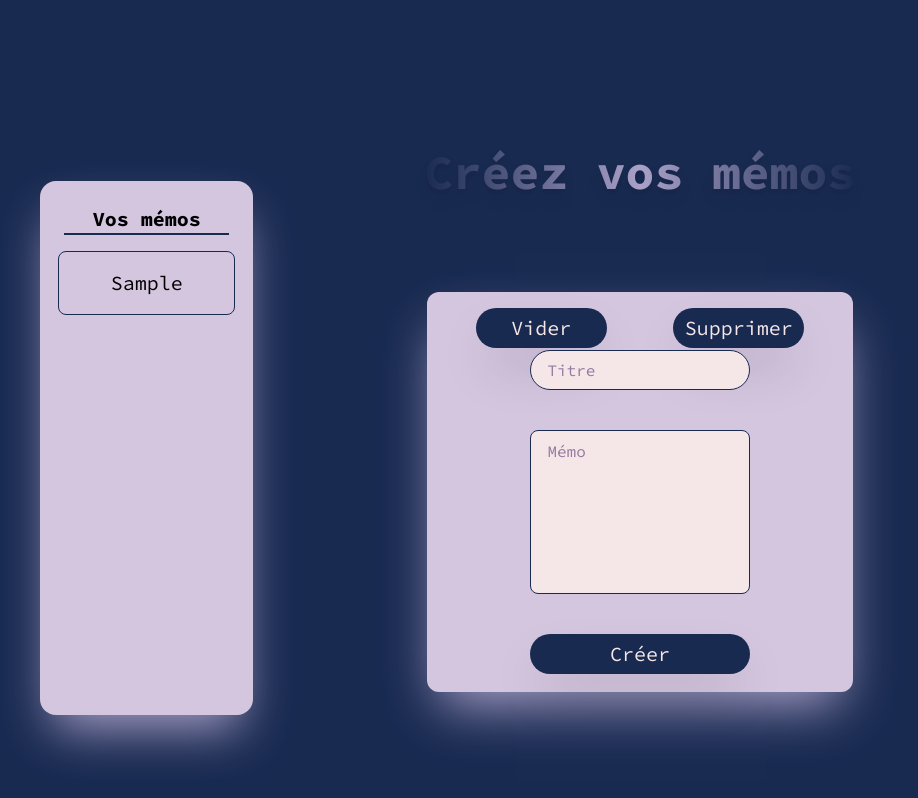
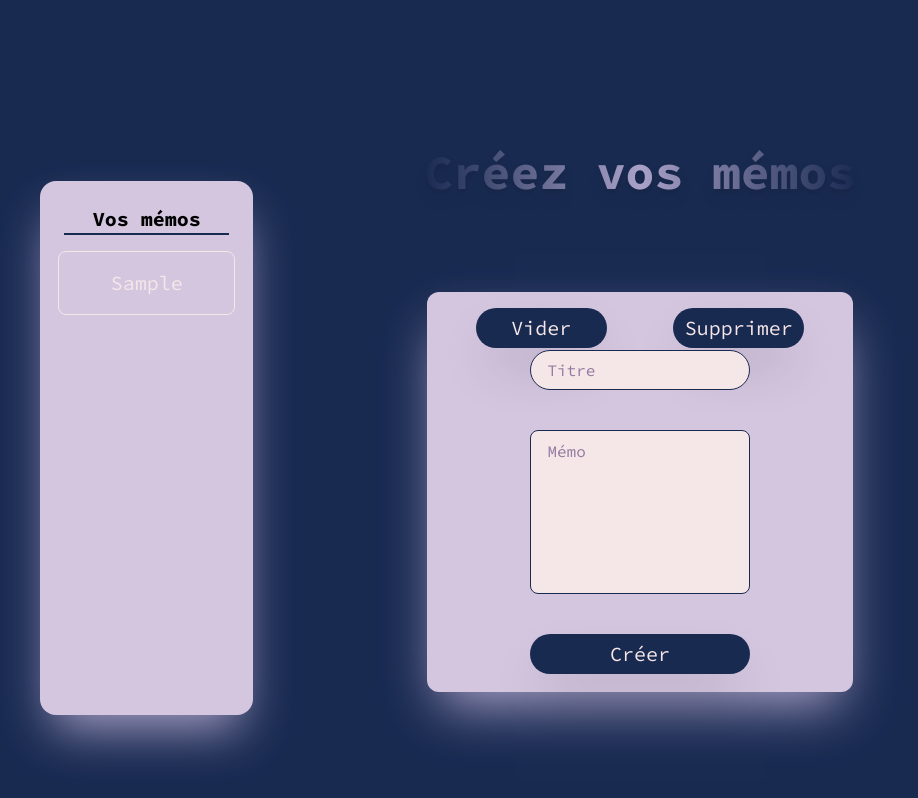
Before and after one commit to Timeuh/memo-app, a React (Vite) app: page / in a window 1280 px wide. Both pictures are taken after typing "Sample", "Sample" into the empty fields and a click on the button "Créer". Shown: the whole page, without its empty margins (0-918 px from the left). Built offline with nearby package versions, Linux system fonts and the light colour scheme.

Commit message:
style: use theme for memo bar item

```diff
--- a/src/components/memobar/MemoBarItem.tsx
+++ b/src/components/memobar/MemoBarItem.tsx
@@ -1,4 +1,5 @@
 import {Memo} from '@/appTypes';
+import useTheme from '@/hooks/useTheme';
 
 type Props = {
   memo: Memo,
@@ -6,10 +7,13 @@ type Props = {
 }
 
 export default function MemoBarItem({memo, selectMemo}: Props) {
+  const {isCurrentLight} = useTheme();
+
   return (
-    <div className={'memo-item-desktop'} onClick={() => {
-      selectMemo(memo);
-    }}>
+    <div className={`memo-item-desktop ${isCurrentLight ? 'border-dark hover:bg-purple hover:text-light' : 'border-light hover:bg-dark text-light'}`}
+      onClick={() => {
+        selectMemo(memo);
+      }}>
       <h3 className={'text-xl'}>{memo.title}</h3>
     </div>
   );
--- a/src/index.css
+++ b/src/index.css
@@ -20,8 +20,8 @@
 
 @layer components {
     .memo-item-desktop {
-        @apply w-[90%] min-h-[4rem] flex flex-row items-center justify-center border-[1px] border-dark rounded-lg
-            hover:bg-purple hover:text-light transition duration-500 hover:scale-90 text-center cursor-pointer
+        @apply w-[90%] min-h-[4rem] flex flex-row items-center justify-center border-[1px] rounded-lg
+            transition duration-500 hover:scale-90 text-center cursor-pointer
     }
 
     .memo-bar-desktop {
```
